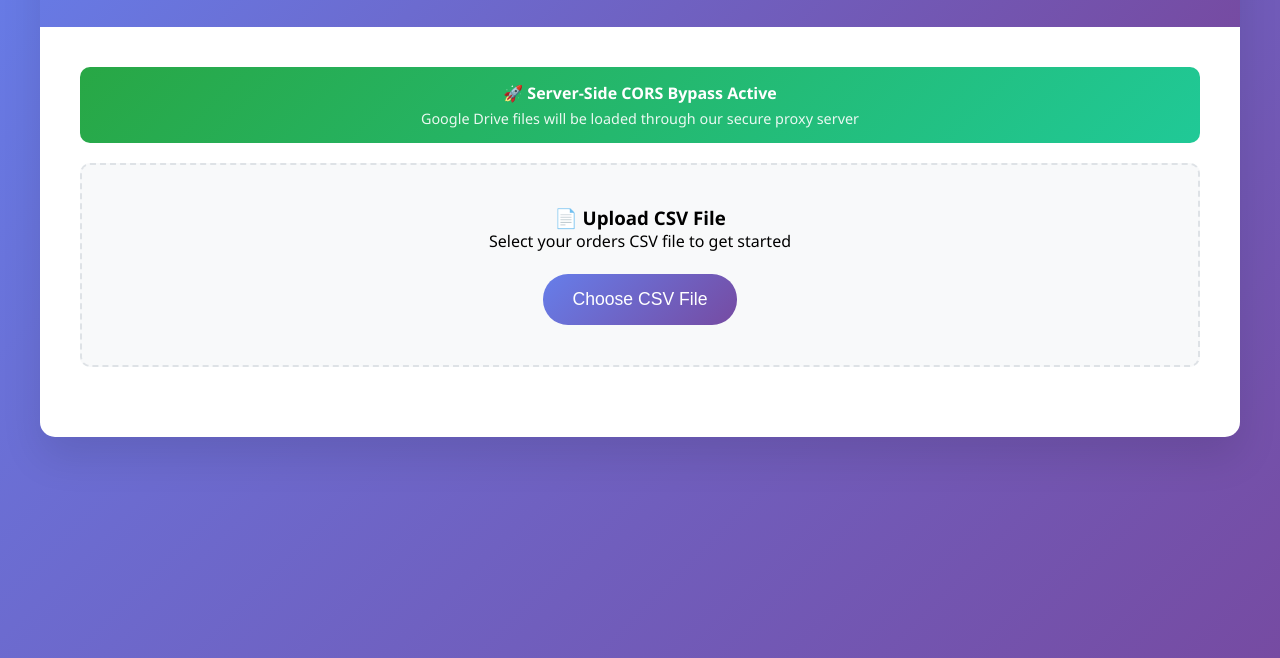
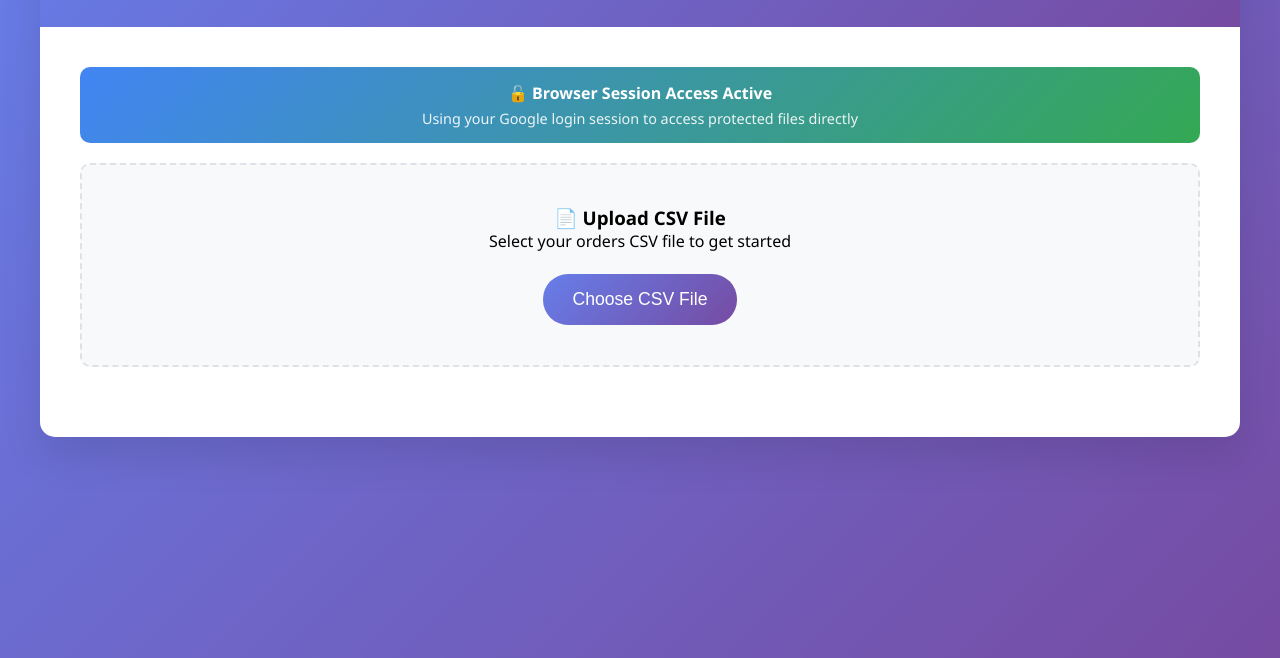
Before and after one commit to argo-a/madprint, a browser extension: page index.html in a window 1280 px wide. Shown: the part 142-800 px from the top of the page. Drawn offline with nearby package versions, Linux system fonts and the light colour scheme.

Commit message:
Switch to direct browser access for Google Drive files
- Use direct Google Drive thumbnail URLs instead of proxy
- Leverage user's existing Google login session in browser
- Update banner to reflect browser session access
- Should work with protected files since user is already logged in

```diff
--- a/index.html
+++ b/index.html
@@ -259,10 +259,10 @@
         </div>
 
         <div class="content">
-            <!-- Server Status Banner -->
-            <div id="serverStatus" style="display: block; background: linear-gradient(135deg, #28a745 0%, #20c997 100%); color: white; padding: 15px; border-radius: 10px; margin-bottom: 20px; text-align: center;">
-                <div style="font-weight: bold; margin-bottom: 5px;">🚀 Server-Side CORS Bypass Active</div>
-                <div style="font-size: 0.9rem; opacity: 0.9;">Google Drive files will be loaded through our secure proxy server</div>
+            <!-- Browser Status Banner -->
+            <div id="browserStatus" style="display: block; background: linear-gradient(135deg, #4285f4 0%, #34a853 100%); color: white; padding: 15px; border-radius: 10px; margin-bottom: 20px; text-align: center;">
+                <div style="font-weight: bold; margin-bottom: 5px;">🔓 Browser Session Access Active</div>
+                <div style="font-size: 0.9rem; opacity: 0.9;">Using your Google login session to access protected files directly</div>
             </div>
 
             <div class="upload-section" id="uploadSection">
@@ -476,8 +476,8 @@
             const fileIdMatch = driveUrl.match(/\/file\/d\/([a-zA-Z0-9_-]+)\//);
             if (fileIdMatch) {
                 const fileId = fileIdMatch[1];
-                // Use our proxy to fetch the thumbnail
-                return `/api/proxy?url=${encodeURIComponent(`https://drive.google.com/thumbnail?id=${fileId}&sz=w1000`)}`;
+                // Try direct browser access first (uses your Google login session)
+                return `https://drive.google.com/thumbnail?id=${fileId}&sz=w1000`;
             }
             return driveUrl;
         }
```
